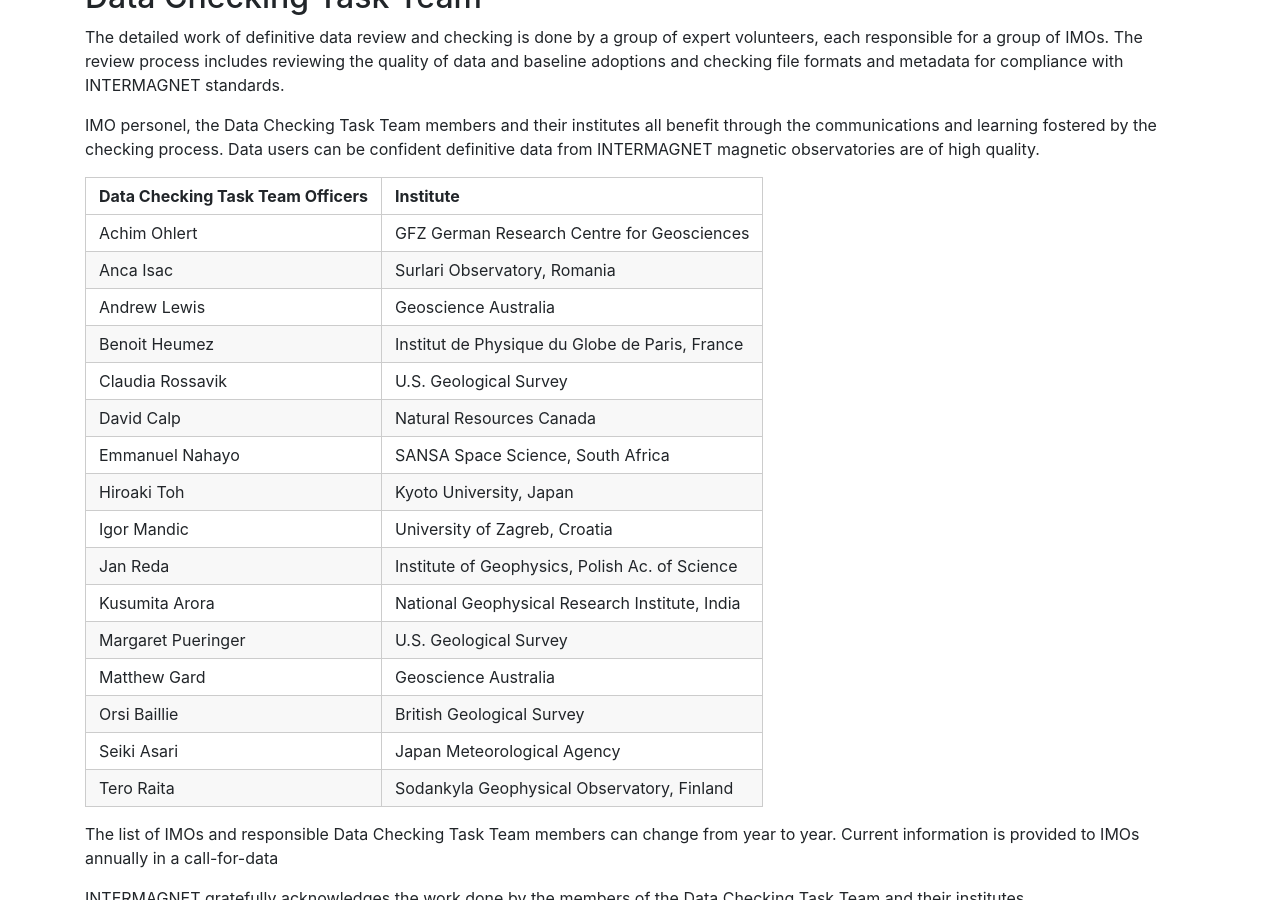
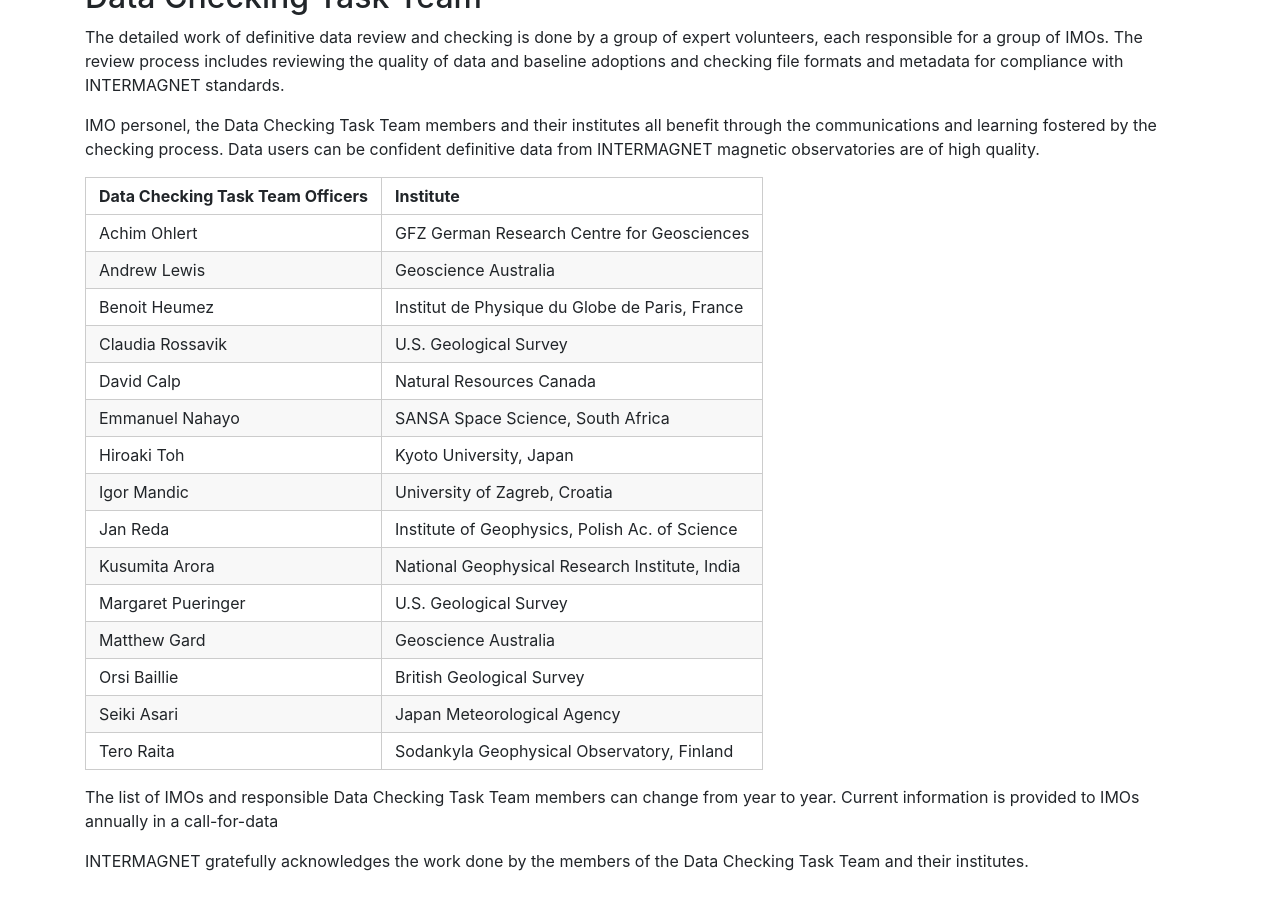
Before and after one commit to INTERMAGNET/intermagnet.github.io, a Jekyll site: the page built from data_checkers.md, in a window 1280 px wide and 900 px high, scrolled down 609 px. Built offline with Jekyll 4.4.1, drawn with Linux system fonts in a browser that asks for light colours.

Commit message:
remove Anca from data checkers list (#78)

```diff
--- a/data_checkers.md
+++ b/data_checkers.md
@@ -24,7 +24,6 @@
 | Data Checking Task Team Officers | Institute                                      |
 |----------------------------------|------------------------------------------------|
 |Achim Ohlert                      |GFZ German Research Centre for Geosciences      |
-|Anca Isac                         |Surlari Observatory, Romania                    |
 |Andrew Lewis                      |Geoscience Australia                            |
 |Benoit Heumez                     |Institut de Physique du Globe de Paris, France  |
 |Claudia Rossavik                  |U.S. Geological Survey                          |
```
